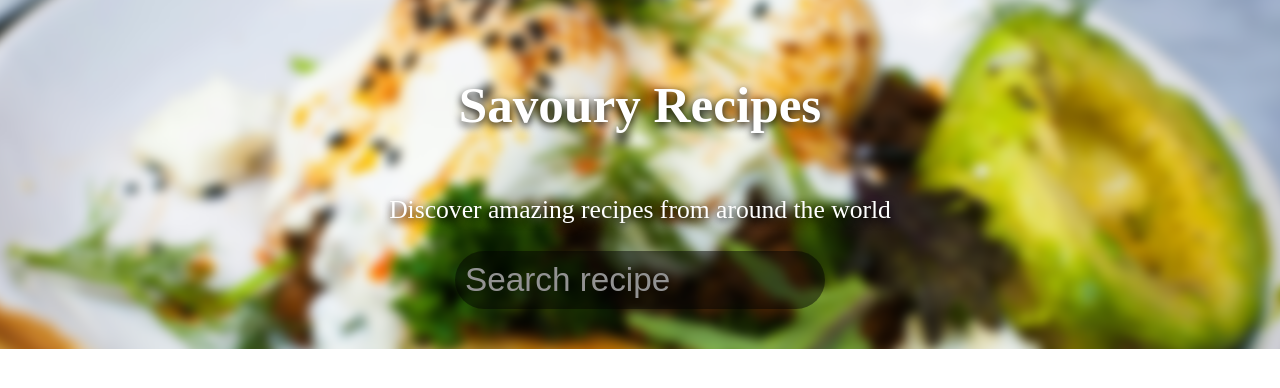
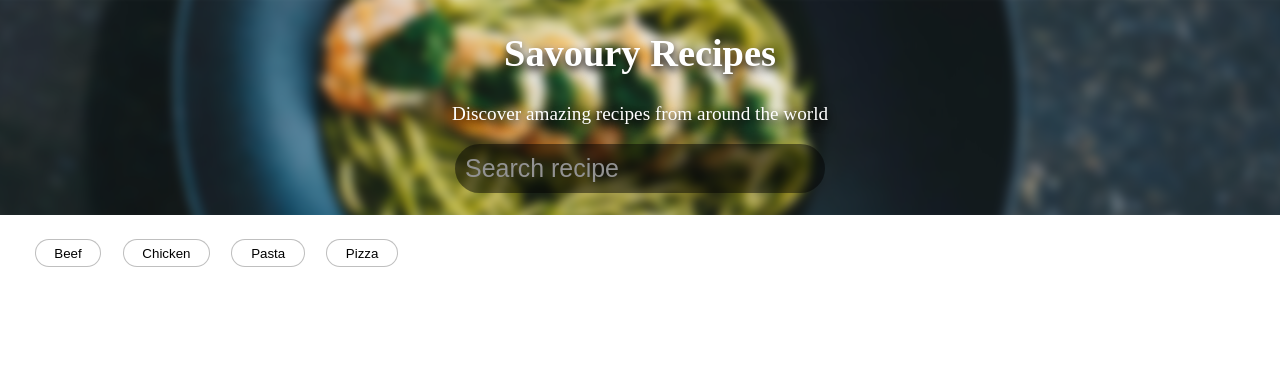
Before and after one commit to MthoNtanzi/recipe-site, a React (Vite) app: page / in a window 1280 px wide. Shown: the top 388 px of the page. Built offline with nearby package versions, Linux system fonts and the light colour scheme.

Commit message:
Add categories buttons

```diff
--- a/src/assets/styles/home.module.css
+++ b/src/assets/styles/home.module.css
@@ -7,13 +7,14 @@ header{
     min-height: 200px;
     max-height: 400px;
     overflow: hidden;
-    padding: 40px;
+    padding: 0.4em;
     color: #fff;
-    font-size: 1.6em;
-    text-shadow: 0px 3px 9px #000000;
+    font-size: 1.2em;
+    text-shadow: 0px 4px 9px #000000;
 }
 
 header h1{
+    margin: 0.2em auto;
     padding: 1px;
 }
 
@@ -55,3 +56,20 @@ header input::placeholder {
   color: #929292;
   opacity: 1;
 }
+
+.categories{
+    margin: 1.5em;
+}
+
+.foodCategories{
+    margin-inline: 0.8em;
+    background-color: #fff;
+    outline: none;
+    border: 1.5px solid rgba(128, 128, 128, 0.5);
+    border-radius: 25px;
+    padding: 0.4em 1.4em;
+}
+
+.foodCategories:hover{
+
+}
--- a/src/pages/HomePage.jsx
+++ b/src/pages/HomePage.jsx
@@ -10,7 +10,7 @@ import {
 const HomePage =()=> {
     return(
         <main>
-            <header className="HeroSection">
+            <header className={styles.HeroSection}>
                 <h1>Savoury Recipes</h1>
                 <p>Discover amazing recipes from around the world</p>
 
@@ -21,10 +21,14 @@ const HomePage =()=> {
             </header>
 
             {/* Recipes */}
-            <div className="recipes">
-                <div className="categories">
-
+            <div className={styles.recipes}>
+                <div className={styles.categories}>
+                    <button className={styles.foodCategories}>Beef</button>
+                    <button className={styles.foodCategories}>Chicken</button>
+                    <button className={styles.foodCategories}>Pasta</button>
+                    <button className={styles.foodCategories}>Pizza</button>
                 </div>
+                {/* Recipe Cards Go here */}
             </div>
         </main>
     )
```
Also changed, not shown: src/assets/img/banner_img.jpg.
